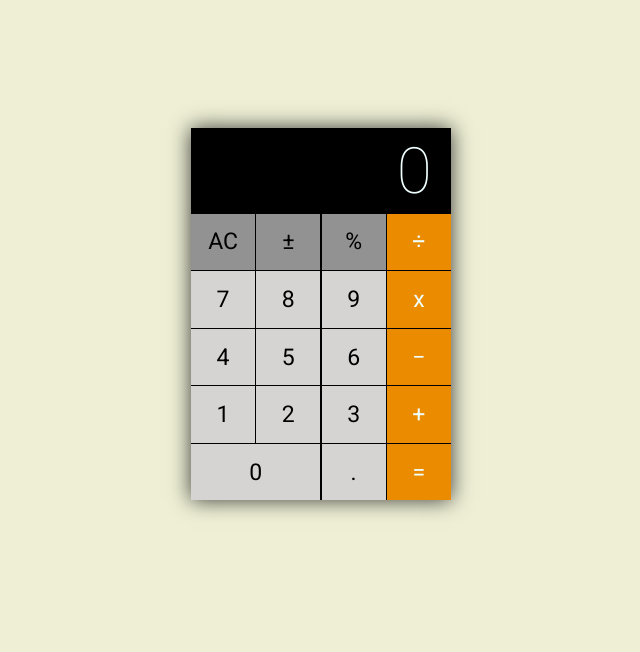
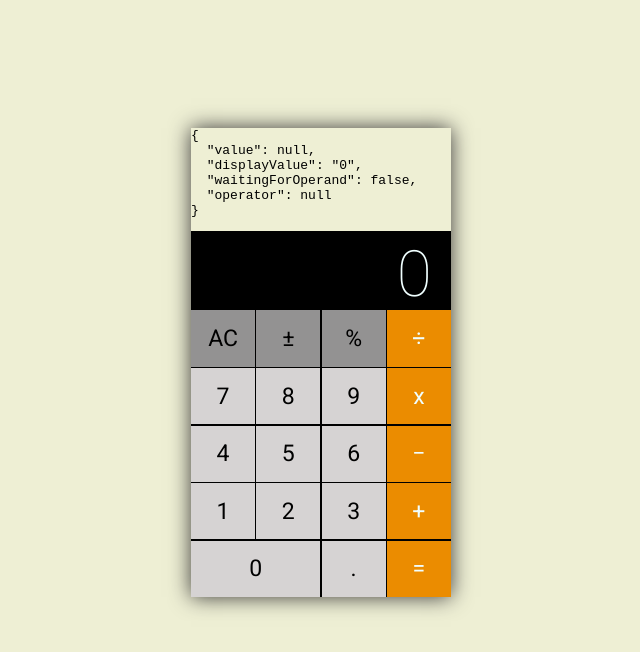
Before and after one commit to adam4321/react-calculator, a React (Create React App) app: page / in a window 1280 px wide. Shown: the top 652 px of the page, without its empty margins (319-959 px from the left). Built offline with nearby package versions, Linux system fonts and the light colour scheme.

Commit message:
change display

```diff
--- a/src/App.css
+++ b/src/App.css
@@ -4,6 +4,10 @@
 
 html {
   box-sizing: border-box;
+}
+
+*, *:before, *:after {
+  box-sizing: inherit;
 }
 
 body {
@@ -40,7 +44,7 @@ box-shadow: 0px 0px 20px 0px rgb(56, 55, 55);
 
 
 
-/* .display {
+.display {
   margin:auto;
   height:6.2vw;
   background-color: black;
@@ -49,7 +53,7 @@ box-shadow: 0px 0px 20px 0px rgb(56, 55, 55);
   font-size: 5vw;
   padding-right:1.5vw;
   padding-top:.5vw;
-} */
+}
 
 .auto-scaling-text {
   color: azure;
--- a/src/App.js
+++ b/src/App.js
@@ -153,7 +153,7 @@ if (value == null) {
  })
 }
 
-// Render the UI
+// Render the Calculator
 
   render() {
 
@@ -161,10 +161,10 @@ const {displayValue} = this.state
 
     return (
       <div className='calculator'>
-      {/* <pre>{JSON.stringify(this.state, null, 2)}</pre> */}
-      <div className='parent'>
-      <AutoShrinkingText >{displayValue}</AutoShrinkingText>
-      </div>
+      <pre>{JSON.stringify(this.state, null, 2)}</pre>
+      {/* <div className='display'> */}
+      <AutoShrinkingText  >{displayValue}</AutoShrinkingText>
+      {/* </div> */}
        <div className='keyArea'>
         <div className='input-keys'>
 
```
